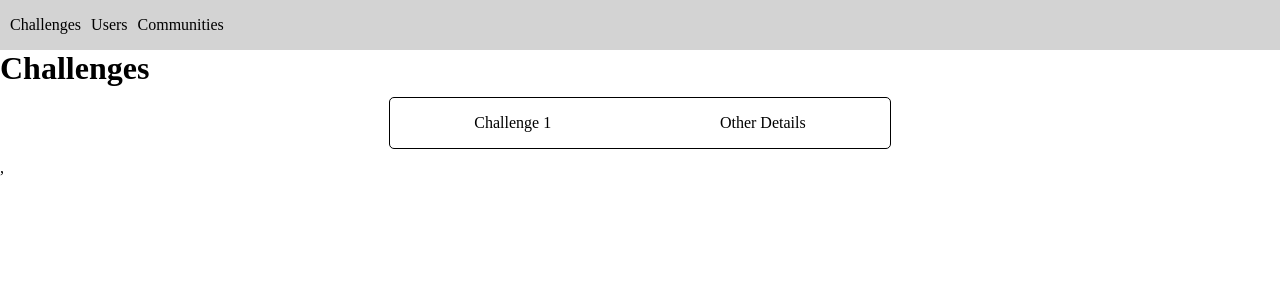
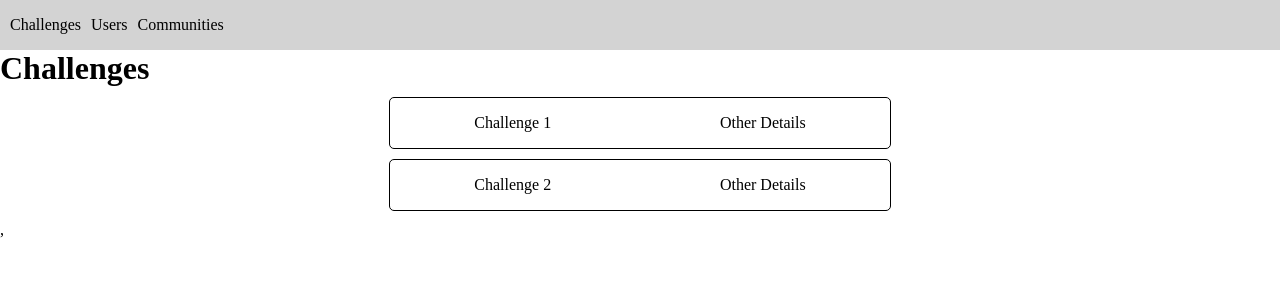
Before and after one commit to Drewlove/green-dragons-static-client, a React (Create React App) app: page /challenges in a window 1280 px wide. Shown: the top 300 px of the page. Built offline with nearby package versions, Linux system fonts and the light colour scheme.

Commit message:
second challenge type

```diff
--- a/src/ListContainers/ChallengeTypesListContainer.js
+++ b/src/ListContainers/ChallengeTypesListContainer.js
@@ -4,7 +4,8 @@ import ListItem from '../ReusableComponents/ListItem'
 const ChallengeTypesListContainer = () => {
 
     const challengesList = [
-        {name: 'Challenge 1', path: '/challenges/challenge-1', id: 1}
+        {name: 'Challenge 1', path: '/challenges/challenge-1', id: 1},
+        {name: 'Challenge 2', path: '/challenges/challenge-2', id: 2}
     ]
 
     const renderList = () => {
```
